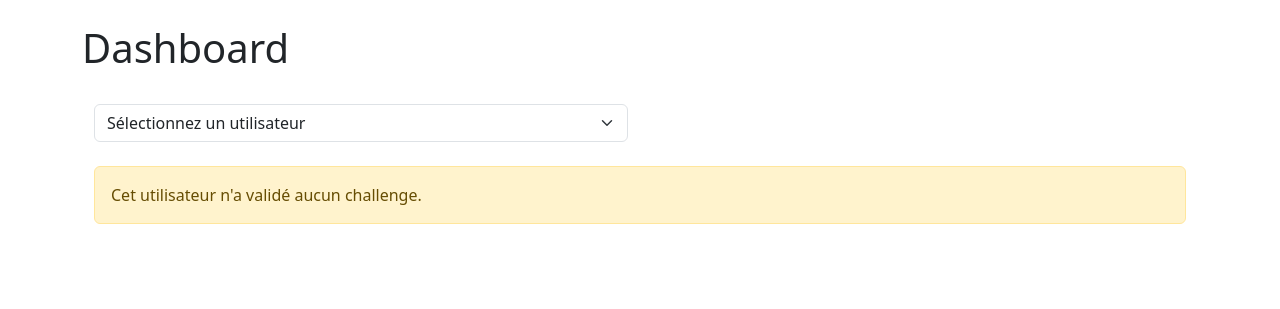
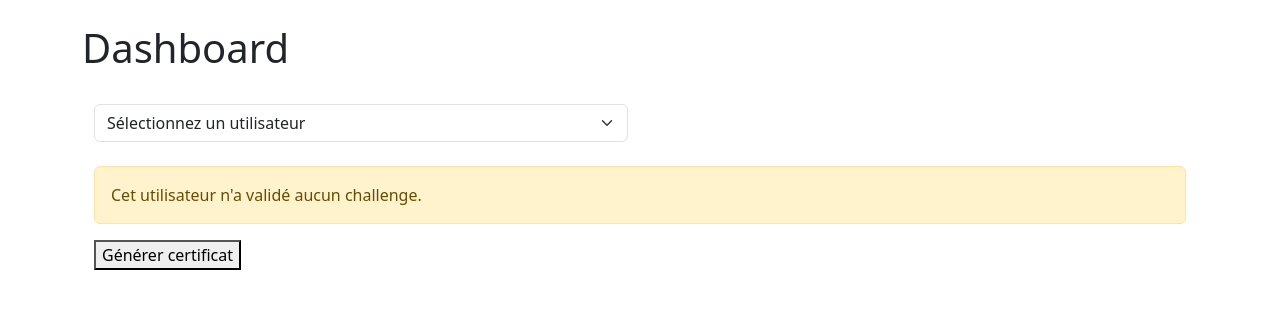
Before and after one commit to PLPCTF/PLP, a Flask app: page /dashboard in a window 1280 px wide. Shown: the part 56-365 px from the top of the page. Run offline with Flask 3, Linux system fonts and the light colour scheme; a user stored in the database is signed in; some libraries are stand-ins or nearby versions.

Commit message:
on va te poutrer chat gpt

```diff
--- a/app.py
+++ b/app.py
@@ -20,7 +20,13 @@ from functools import wraps
 from wtforms.ext.sqlalchemy.fields import QuerySelectField
 from sqlalchemy.sql import func
 from collections import defaultdict
-
+from reportlab.lib.pagesizes import letter
+from reportlab.pdfgen import canvas
+from reportlab.lib.pagesizes import letter
+from reportlab.lib.units import inch
+from reportlab.lib import colors
+from reportlab.platypus import SimpleDocTemplate, Paragraph, Spacer, Image
+from reportlab.lib.styles import getSampleStyleSheet, ParagraphStyle
 
 ## Configuration
 
@@ -696,6 +702,86 @@ def dashboard():
     return render_template('dashboard.html', utilisateurs=utilisateurs, data_for_chart=data_for_chart, completion_rate_for_chart=completion_rate_for_chart, utilisateur_id=utilisateur_id)
 
 
+
+
+
+
+DOSSIER_CERTIFICATS = "C:/Users/alexa/OneDrive/Documents/plp/test_certif"
+
+@app.route('/generer_certificat/<int:utilisateur_id>', methods=['GET'])
+def generer_certificat(utilisateur_id):
+    # Récupérer l'utilisateur à partir de son ID dans la base de données
+    utilisateur = Utilisateur.query.get(utilisateur_id)
+
+    if utilisateur:
+        # Récupérer les informations de l'utilisateur
+        nom_utilisateur = utilisateur.nom
+        prenom_utilisateur = utilisateur.prenom
+        points_obtenus = utilisateur.score
+
+        # Créer un nouveau document PDF
+        pdf_path = os.path.join(DOSSIER_CERTIFICATS, "certificat.pdf")
+        document = SimpleDocTemplate(pdf_path, pagesize=letter)
+
+        # Définir le style du texte
+        styles = getSampleStyleSheet()
+        style_title = styles["Title"]
+        style_body = styles["BodyText"]
+
+        # Ajouter les éléments au PDF
+        elements = []
+
+        # Ajouter le titre
+        elements.append(Paragraph("Certificat de Réussite", style_title))
+        elements.append(Spacer(1, 12))
+
+        # Ajouter le texte avec les informations de l'utilisateur
+        text = f"Délivré à : {prenom_utilisateur} {nom_utilisateur}<br/>"
+        text += f"Nombre de Points : {points_obtenus}<br/>"
+        text += "Félicitations pour votre réussite !"
+        elements.append(Paragraph(text, style_body))
+
+        # Ajouter les logos
+        logo_ecole_path = "C:/Users/alexa/OneDrive/Documents/plp/Logo_INSA.png"
+        logo_groupe_path = "C:/Users/alexa/OneDrive/Documents/plp/Logo_PLP.png"
+        if os.path.exists(logo_ecole_path):
+            logo_ecole = Image(logo_ecole_path, width=2*inch, height=1*inch)
+            elements.append(logo_ecole)
+        if os.path.exists(logo_groupe_path):
+            logo_groupe = Image(logo_groupe_path, width=2*inch, height=1*inch)
+            elements.append(logo_groupe)
+
+        # Générer le PDF
+        document.build(elements)
+
+        # Retourner le nom du fichier PDF généré
+        return "certificat.pdf"
+    else:
+        # Gérer le cas où l'utilisateur n'est pas trouvé dans la base de données
+        print("Utilisateur non trouvé.")
+
+@app.route('/telecharger_certificat/<int:utilisateur_id>')
+def telecharger_certificat(utilisateur_id):
+    # Générer le certificat avec les données de l'utilisateur
+    nom_fichier_pdf = generer_certificat(utilisateur_id)
+
+    if nom_fichier_pdf:
+        # Définir le chemin complet du fichier PDF généré
+        chemin_fichier_pdf = os.path.join(DOSSIER_CERTIFICATS, nom_fichier_pdf)
+
+        if os.path.exists(chemin_fichier_pdf):
+            # Envoyer le fichier PDF généré en tant que téléchargement
+            return send_file(chemin_fichier_pdf, as_attachment=True)
+        else:
+            # Gérer le cas où le fichier PDF n'existe pas
+            return "Le fichier PDF généré n'existe pas."
+    else:
+        # Gérer le cas où le fichier PDF n'a pas été généré
+        return "Erreur lors de la génération du certificat"
+
+
+
+
 @app.route('/deconnexion')
 @login_required
 def deconnexion():
--- a/templates/dashboard.html
+++ b/templates/dashboard.html
@@ -58,7 +58,9 @@
             </div>
         </div>
     {% endif %}
-
+    <form action="/generer_certificat/{{ utilisateur_id }}" method="GET">
+        <button type="submit">Générer certificat</button>
+    </form>
 </div>
 
 <script>
```
Also changed, not shown: 1 other file.
